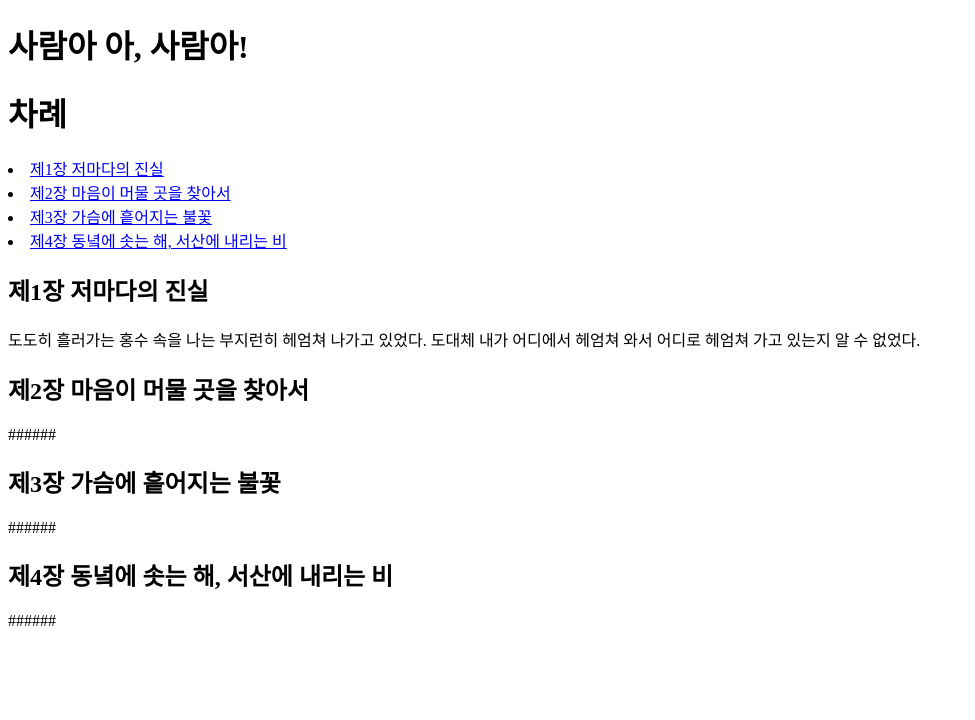
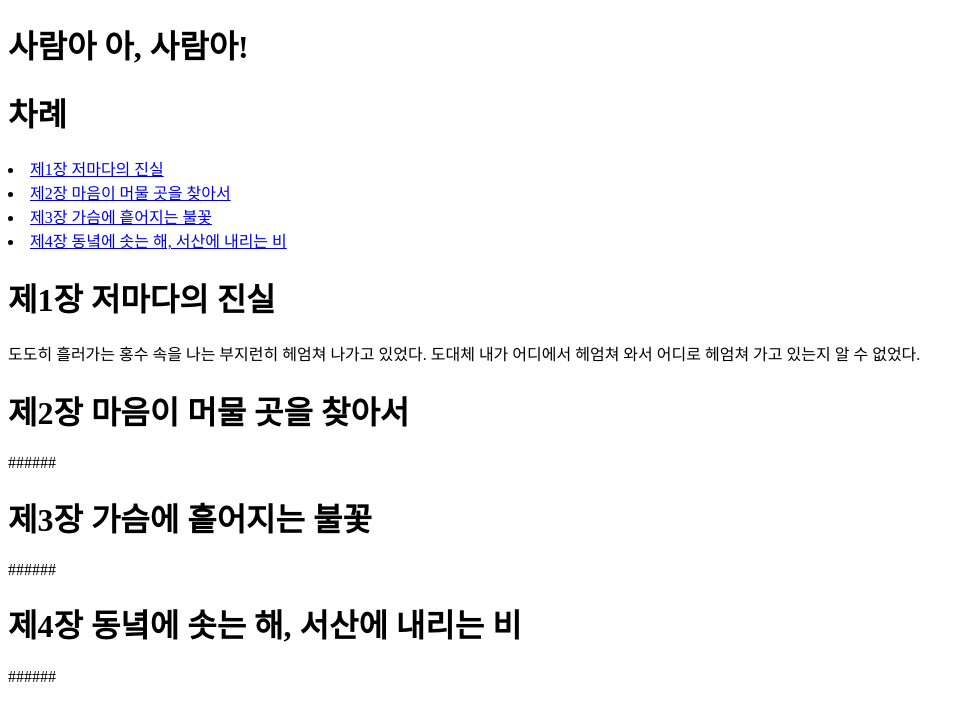
Before and after one commit to hk6880/hk6880.github.io, a plain HTML site: page toc.html in a window 1280 px wide. Shown: the whole page, without its empty margins (0-975 px from the left). Drawn offline with nearby package versions, Linux system fonts and the light colour scheme.

Commit message:
Update toc.html

```diff
--- a/toc.html
+++ b/toc.html
@@ -9,27 +9,30 @@
 
 <h1>사람아 아, 사람아!</h1>
 
-<h1>차례</h1>
+<h1 id="c">차례</h1>
 <div id="toc"></div>
 
-<h2>제1장 저마다의 진실</h2>
+<h1 class="h">제1장 저마다의 진실</h1>
 <p>도도히 흘러가는 홍수 속을 나는 부지런히 헤엄쳐 나가고 있었다. 도대체 내가 어디에서 헤엄쳐 와서 어디로 헤엄쳐 가고 있는지 알 수 없었다.</p>
 
-<h2>제2장 마음이 머물 곳을 찾아서</h2>
+<h1 class="h">제2장 마음이 머물 곳을 찾아서</h1>
 <p>######</p>
 
-<h2>제3장 가슴에 흩어지는 불꽃</h2>
+<h1 class="h">제3장 가슴에 흩어지는 불꽃</h1>
 <p>######</p>
 
-<h2>제4장 동녘에 솟는 해, 서산에 내리는 비</h2>
+<h1 class="h">제4장 동녘에 솟는 해, 서산에 내리는 비</h1>
 <p>######</p>
 
 <script   src="https://code.jquery.com/jquery-1.12.3.min.js"   integrity="sha256-aaODHAgvwQW1bFOGXMeX+pC4PZIPsvn2h1sArYOhgXQ="   crossorigin="anonymous"></script>
 <script>
-    $('h2').each(function(i) {
+    $('.h').each(function(i) {
         var current = $(this);
         current.attr('id', 'title' + i);
-        $('#toc').append('<li><a href="#title' + i + '">' + current.html() + '</a></li>');
+        $('#toc').append('<li>'+'<a href="#title' + i + '">' + current.html() + '</a>'+'</li>');
+    });
+    $("#c").click(function(){
+        $("#toc").slideToggle();
     });
 </script>
 </body>
```
